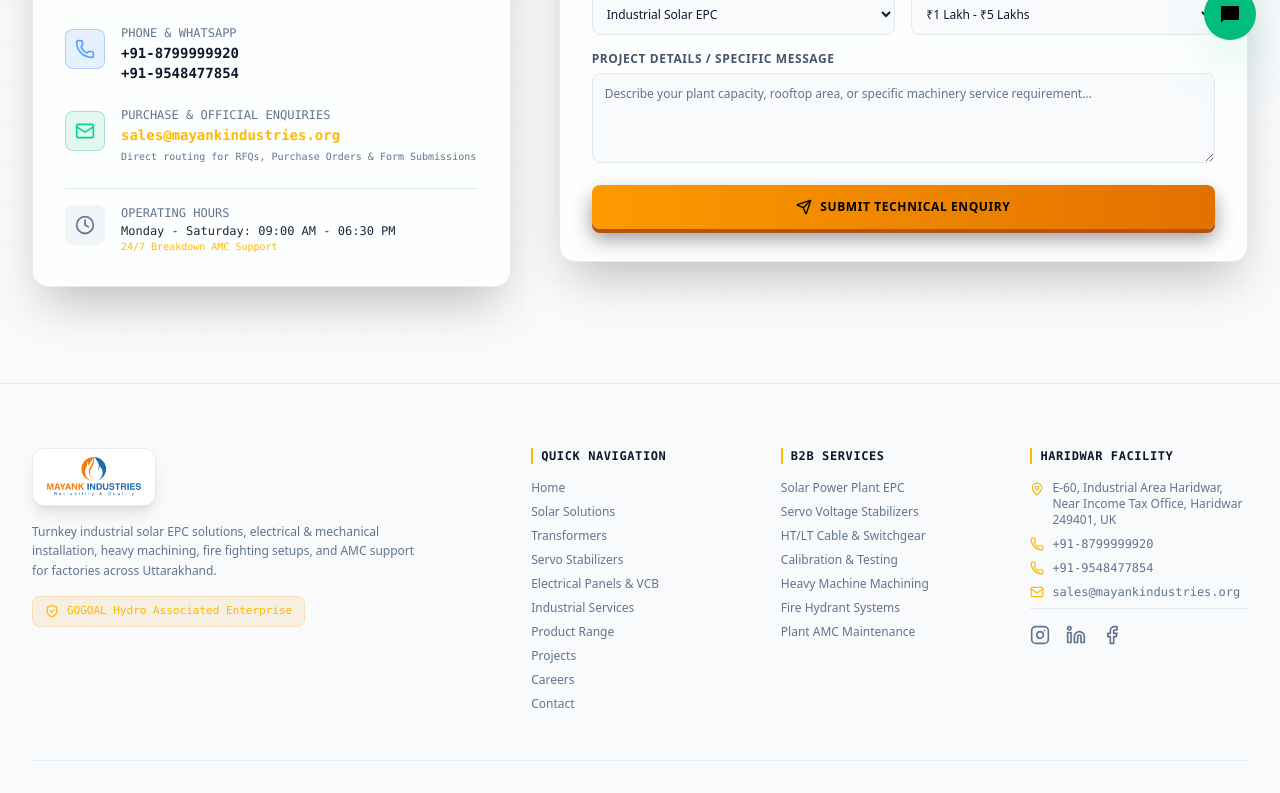
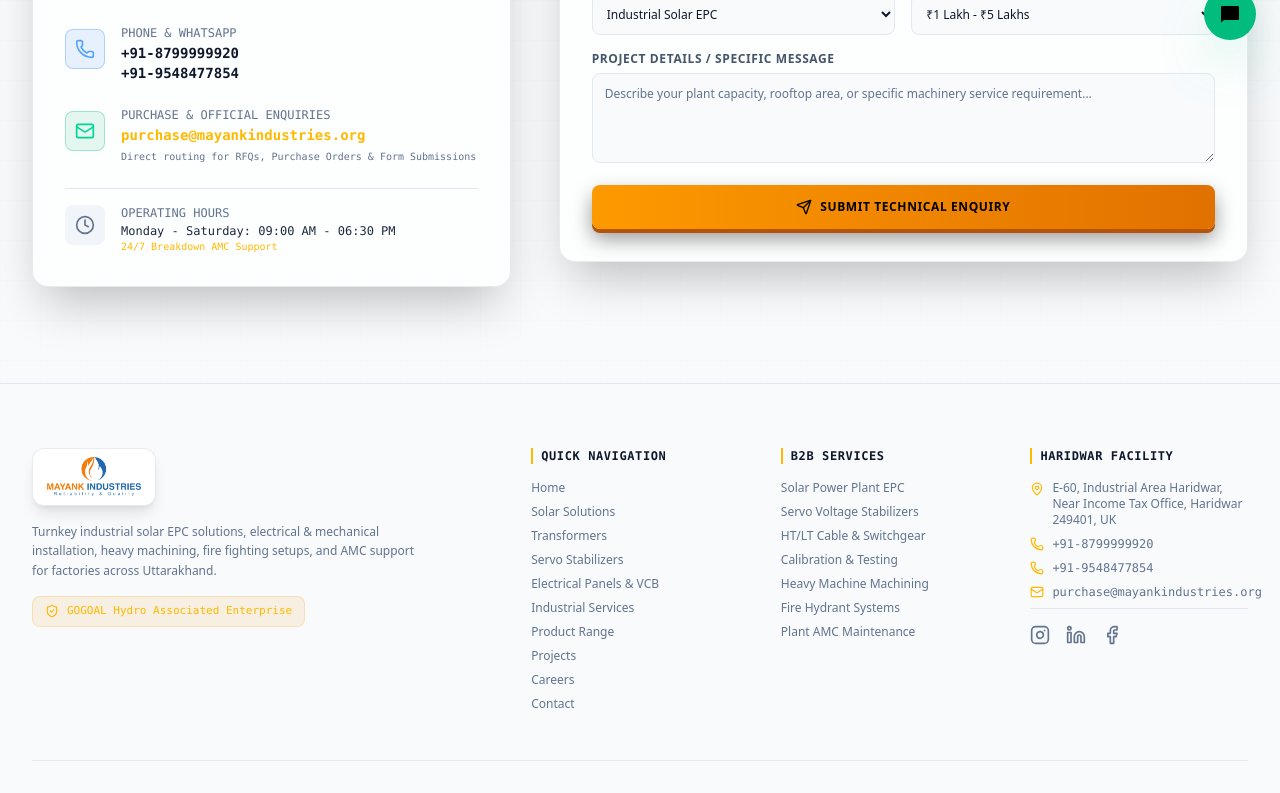
Before and after one commit to devtaaaa/My-Website-mayank, a Next.js app: page /contact in a window 1280 px wide. Shown: the part 736-1529 px from the top of the page. Built offline with nearby package versions, Linux system fonts and the light colour scheme.

Commit message:
chore: replace sales with purchase email

```diff
--- a/src/app/layout.tsx
+++ b/src/app/layout.tsx
@@ -57,7 +57,7 @@ export default function RootLayout({
       addressCountry: 'IN',
     },
     telephone: '+91-8799999920',
-    email: 'sales@mayankindustries.org',
+    email: 'purchase@mayankindustries.org',
     url: 'https://mayankindustries.org',
     openingHours: 'Mo-Sa 09:00-18:00',
     sameAs: [
--- a/src/components/ContactSection.tsx
+++ b/src/components/ContactSection.tsx
@@ -106,8 +106,8 @@ export default function ContactSection() {
                 </div>
                 <div>
                   <div className="text-xs font-mono text-slate-500 uppercase">Purchase &amp; Official Enquiries</div>
-                  <a href="mailto:sales@mayankindustries.org" className="block text-sm font-mono font-bold text-amber-400 hover:text-amber-300 mt-0.5">
-                    sales@mayankindustries.org
+                  <a href="mailto:purchase@mayankindustries.org" className="block text-sm font-mono font-bold text-amber-400 hover:text-amber-300 mt-0.5">
+                    purchase@mayankindustries.org
                   </a>
                   <div className="text-[10px] text-slate-500 font-mono mt-1">
                     Direct routing for RFQs, Purchase Orders &amp; Form Submissions
@@ -273,7 +273,7 @@ export default function ContactSection() {
                 <div className="p-4 rounded-lg bg-emerald-500/10 border border-emerald-500/30 text-emerald-400 text-xs flex items-center space-x-2">
                   <CheckCircle2 className="w-5 h-5 flex-shrink-0" />
                   <span>
-                    Your enquiry has been received and routed directly to <strong>sales@mayankindustries.org</strong>. Our engineering &amp; purchase department will respond within 4 business hours.
+                    Your enquiry has been received and routed directly to <strong>purchase@mayankindustries.org</strong>. Our engineering &amp; purchase department will respond within 4 business hours.
                   </span>
                 </div>
               )}
--- a/src/components/ConversionCTA.tsx
+++ b/src/components/ConversionCTA.tsx
@@ -47,11 +47,11 @@ export default function ConversionCTA() {
             </a>
 
             <a
-              href="mailto:sales@mayankindustries.org"
+              href="mailto:purchase@mayankindustries.org"
               className="mechanical-btn bg-slate-100 text-amber-400 font-bold px-7 py-4 rounded-lg text-xs uppercase tracking-wider border border-amber-500/30 hover:border-amber-400 flex items-center justify-center w-full sm:w-auto"
             >
               <Mail className="w-4 h-4 mr-2 text-amber-400" />
-              <span>Email sales@mayankindustries.org</span>
+              <span>Email purchase@mayankindustries.org</span>
             </a>
 
             <a
--- a/src/components/Footer.tsx
+++ b/src/components/Footer.tsx
@@ -90,8 +90,8 @@ export default function Footer() {
               ))}
               <div className="flex items-center space-x-2 font-mono">
                 <Mail className="w-3.5 h-3.5 text-amber-400 flex-shrink-0" />
-                <a href="mailto:sales@mayankindustries.org" className="hover:text-amber-400 transition-colors">
-                  sales@mayankindustries.org
+                <a href="mailto:purchase@mayankindustries.org" className="hover:text-amber-400 transition-colors">
+                  purchase@mayankindustries.org
                 </a>
               </div>
               <div className="flex items-center space-x-4 pt-4 mt-2 border-t border-slate-200">
--- a/src/components/ProductCatalog.tsx
+++ b/src/components/ProductCatalog.tsx
@@ -68,10 +68,10 @@ export default function ProductCatalog() {
               For bulk purchase orders, RFQs &amp; component quotes:
             </span>
             <a
-              href="mailto:sales@mayankindustries.org"
+              href="mailto:purchase@mayankindustries.org"
               className="px-4 py-2 rounded bg-amber-500 hover:bg-amber-400 text-black font-extrabold uppercase transition-colors"
             >
-              Email sales@mayankindustries.org
+              Email purchase@mayankindustries.org
             </a>
           </div>
         </div>
```
